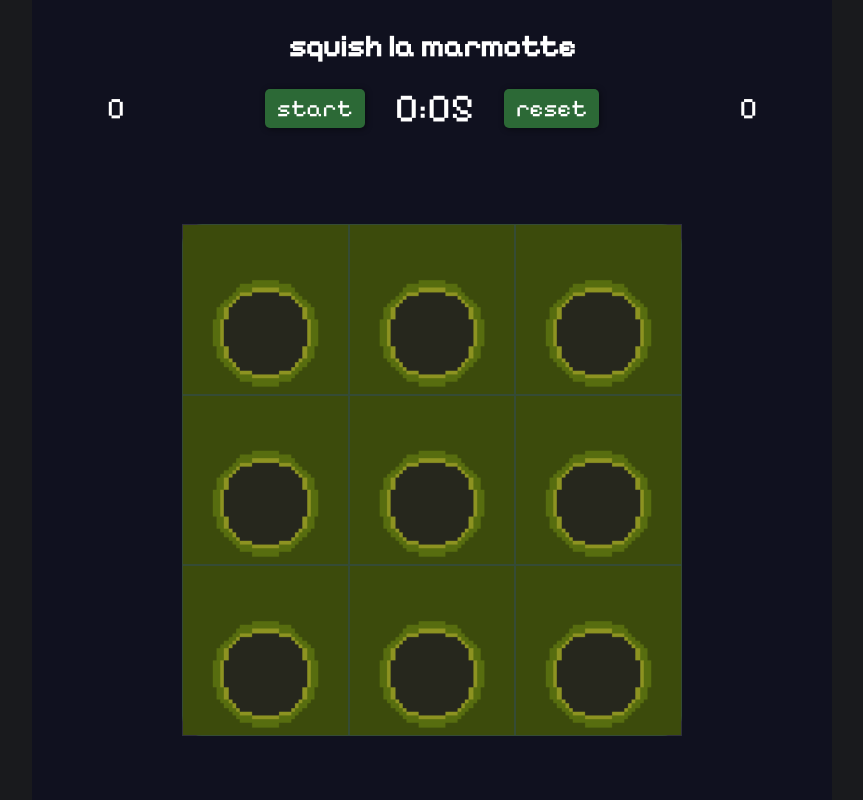
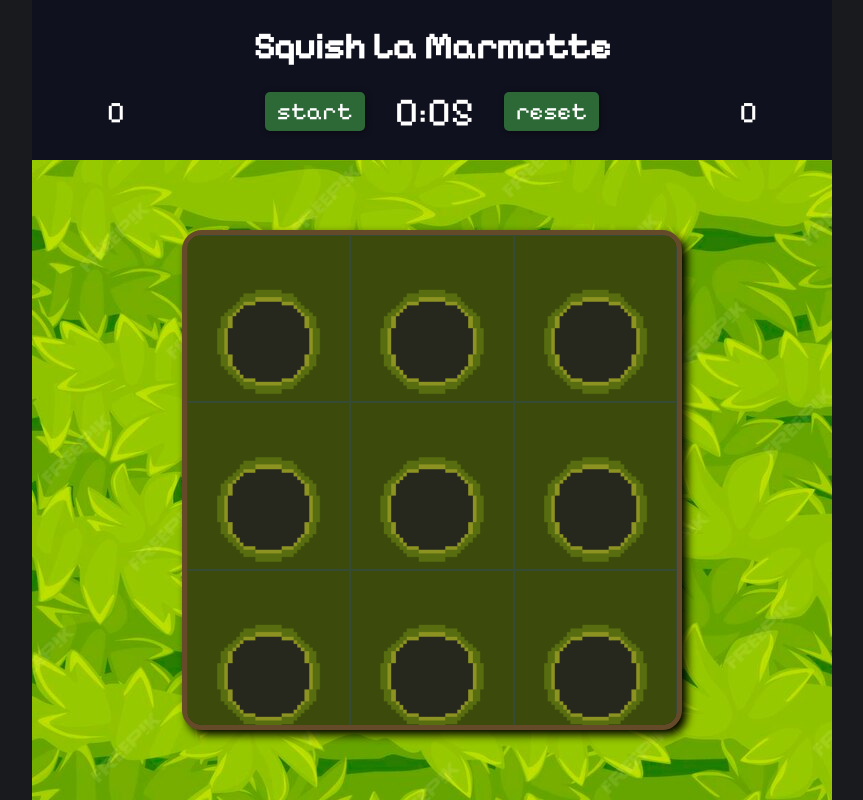
Before and after one commit to Posoroko/Marmottes, a plain HTML site: page index.html in a window 1280 px wide. Shown: the whole page, without its empty margins (208-1071 px from the left). Drawn offline with Linux system fonts and the light colour scheme.

Commit message:
majuscule herbe bordure

```diff
--- a/index.html
+++ b/index.html
@@ -11,7 +11,7 @@
     <div id="_app" class="">
         <header class="header">
             <h1 class="pixel">
-                squish la marmotte
+                Squish La Marmotte
             </h1>
 
             <div class="big-box">
--- a/styles.css
+++ b/styles.css
@@ -36,11 +36,10 @@ header {
 }
 
 h1 {
-    font-size: 30px;
+    font-size: 36px;
     color: white;
     text-align: center;
     padding: 10px;
-    /* margin: 20px 0; */
     border-radius: 20px;
 }
 
@@ -86,6 +85,7 @@ main {
     height: 80%;
     display: grid;
     place-items: center;
+    background-image: url("./images/herbe.jpg");
 }
 
 .tileBox {
@@ -95,7 +95,9 @@ main {
     border-radius: 20px;
     display: grid;
     grid-template-columns: repeat(3, 1fr);
-    grid-template-rows: repeat(3, 1fr);
+    border: 5px solid rgb(101, 74, 41);
+    overflow: hidden;
+    box-shadow: 5px 5px 10px black;
 }
 .tile {
     border: 1px solid rgba(255, 255, 255, 0.13);
```
Also changed, not shown: images/herbe.jpg (added).
